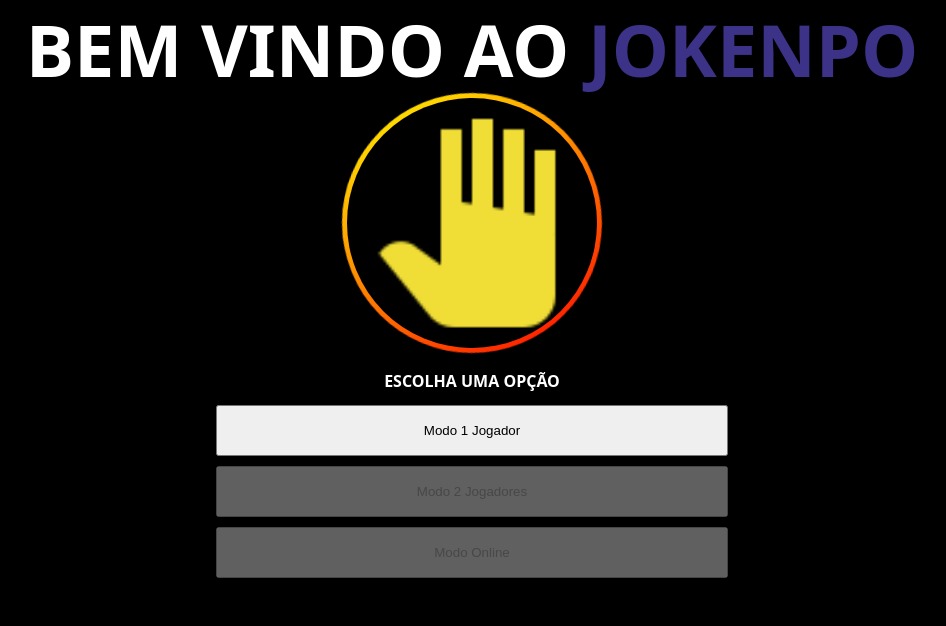
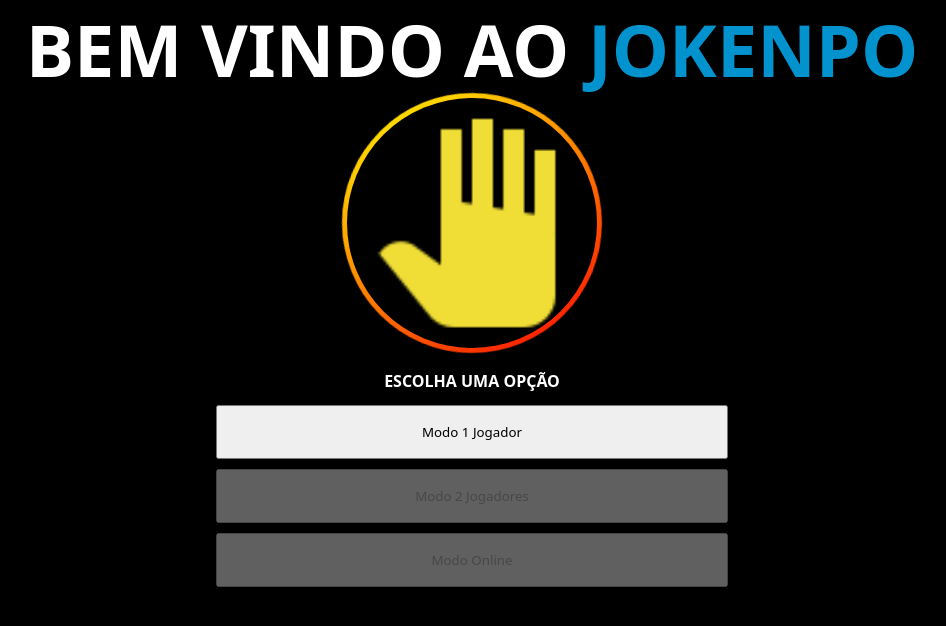
Before and after one commit to Gabriel-Aroucas/JokenPo, a React (Vite) app: page / in a window 1280 px wide. Shown: the top 626 px of the page, without its empty margins (168-1114 px from the left). Built offline with nearby package versions, Linux system fonts and the light colour scheme.

Commit message:
feat: routes from page of the game

```diff
--- a/src/pages/Index.tsx
+++ b/src/pages/Index.tsx
@@ -3,7 +3,7 @@ import { styled } from "styled-components";
 import HandRock from "../assets/HandRock.png";
 import Hand from "../assets/Hand.png";
 import HandScissors from "../assets/HandScissors.png";
-
+import { Link } from "react-router-dom";
 
 
 const Section = styled.section`
@@ -51,9 +51,14 @@ const Section = styled.section`
       flex-direction:column;
       align-items:center;
       button{
-        width:40%;
+        width:100%;
         padding:1rem;
         margin:5px 0;
+        font-family: system-ui, -apple-system, BlinkMacSystemFont, 'Segoe UI', Roboto, Oxygen, Ubuntu, Cantarell, 'Open Sans', 'Helvetica Neue', sans-serif;
+
+      }
+      a{
+        width: 40%;
       }
     }
   }
@@ -61,6 +66,13 @@ const Section = styled.section`
   @media only screen and (max-width: 500px) {
     .main_title {
       font-size: 10vw;
+    }
+    .select_game_mode{
+      article{
+        a{
+          width:90%;
+       }
+      }
     }
   }
 `;
@@ -81,9 +93,9 @@ const Index = () => {
       const main_image_src = document.querySelector("#main_image_src") as HTMLImageElement;
       main_image_src!.src=images[random_images];
 
-    },300)
+    },1000)
 
-  })
+  },[])
 
   return (
     <Section>
@@ -95,9 +107,9 @@ const Index = () => {
       <div className="select_game_mode">
         <p>escolha uma opção</p>
         <article>
-          <button type="button">Modo 1 Jogador</button>
-          <button type="button" disabled>Modo 2 Jogadores</button>
-          <button type="button" disabled> Modo Online </button>
+          <Link to="single_Mode"><button type="button">Modo 1 Jogador</button></Link>
+          <Link to="single_Mode"><button type="button" disabled>Modo 2 Jogadores</button></Link>
+          <Link to="single_Mode"><button type="button" disabled> Modo Online </button></Link>
         </article>
       </div>
     </Section>
```
